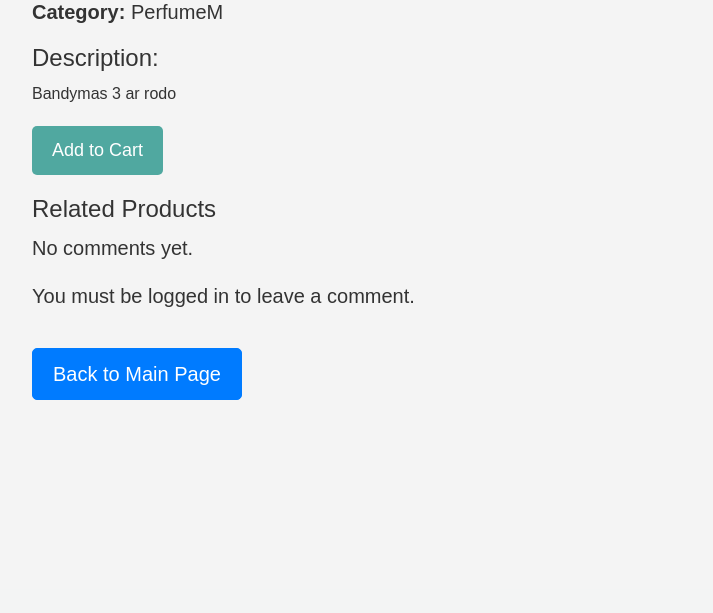
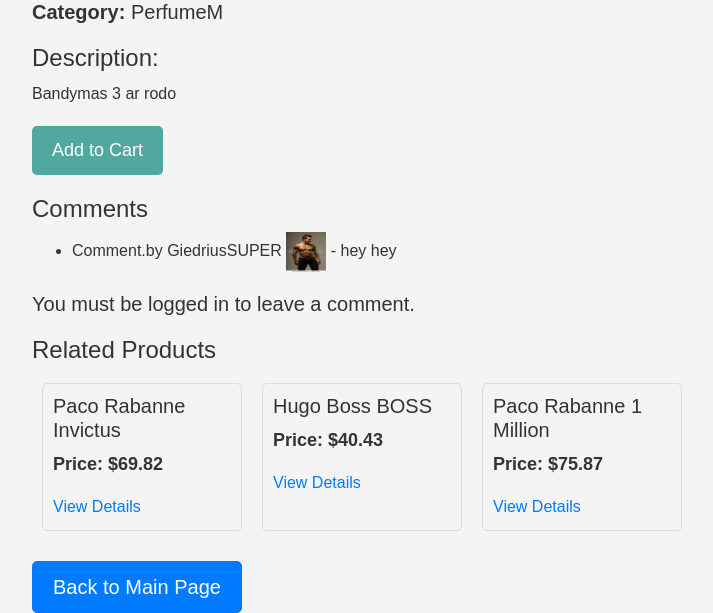
Before and after one commit to GiedriusPR/ManoEshopas, a Django app: page /product/8/ in a window 1280 px wide. Shown: the part 211-824 px from the top of the page, without its empty margins (111-824 px from the left). Before the commit the page ends 611 px from the top, so only its background shows below. Run offline with Django 4.2, Linux system fonts and the light colour scheme; data comes from the database, SQL or seed files in the repository; data that the repository does not hold is empty; some libraries are stand-ins or nearby versions.

Commit message:
working on add comment img 40x40 to see with userprofilepic+name+comment

```diff
--- a/eshopas_app/forms.py
+++ b/eshopas_app/forms.py
@@ -46,3 +46,7 @@ class ProfileUpdateForm(forms.ModelForm):
 
 class ProductCommentForm(forms.Form):
     comment = forms.CharField(widget=forms.Textarea(attrs={'rows': 4}))
+
+    def save(self, user, product):
+        comment_text = self.cleaned_data['comment']
+        Comment.objects.create(user=user, product=product, comment=comment_text)
--- a/eshopas_app/image_processors.py
+++ b/eshopas_app/image_processors.py
@@ -1,7 +1,11 @@
 from imagekit.processors import ResizeToFill
 
-# Custom processor to resize the image to a specific size
 class ResizeImageProcessor(ResizeToFill):
     width = 150
     height = 200
     upscale = False
+
+class ResizeProfilePictureinCommentProcessor(ResizeToFill):
+    width = 40
+    height = 40
+    upscale = False
--- a/eshopas_app/models.py
+++ b/eshopas_app/models.py
@@ -1,13 +1,15 @@
 from django.db import models
+from django.utils import timezone
 from PIL import Image
 import logging
 from django.shortcuts import get_object_or_404
 from imagekit.models import ImageSpecField
-from imagekit.processors import ResizeToFill
 from django.db.models.signals import post_save
 from django.dispatch import receiver
 from django.contrib.auth.models import User
-from decimal import Decimal
+from .image_processors import ResizeImageProcessor, ResizeProfilePictureinCommentProcessor, ResizeToFill
+
+
 
 
 class Category(models.Model):
@@ -78,12 +80,19 @@ class CartItem(models.Model):
 
 
 class ProductComment(models.Model):
-    product = models.ForeignKey(Product, on_delete=models.CASCADE, related_name='comments')
     user = models.ForeignKey(User, on_delete=models.CASCADE)
-    comment = models.TextField(max_length=150)
+    comment = models.TextField()
+    created_at = models.DateTimeField(default=timezone.now)
+    # Add an ImageField for the user's profile picture
+    profile_picture = models.ImageField(upload_to='comment_profile_pics', blank=True, null=True)
 
-    def __str__(self):
-        return f"Comment by {self.user.username} on {self.product.name}"
+    # Create a thumbnail of the user's profile picture with the ResizeProfilePictureinCommentProcessor
+    profile_thumbnail = ImageSpecField(
+        source='profile_picture',
+        processors=[ResizeProfilePictureinCommentProcessor],
+        format='JPEG',
+        options={'quality': 90}
+    )
 
 
 class Customer(models.Model):
--- a/eshopas_app/templates/product_detail.html
+++ b/eshopas_app/templates/product_detail.html
@@ -23,25 +23,12 @@
           <h2><strong>Favorite item:</strong> <a href="{% url 'toggle_favorite' product_id=product.id %}">♡</a></h2> <!-- Not in favorites -->
       {% endif %}
   {% endif %}
-  <!-- Display related products -->
-  <h3>Related Products</h3>
-  <div class="related-products">
-    {% for related_product in related_products %}
-      <div class="related-product">
-        <h4>{{ related_product.name }}</h4>
-        <p>Price: ${{ related_product.price }}</p>
-        <a href="{% url 'product_detail' related_product.id %}">View Details</a>
-      </div>
-    {% endfor %}
-  </div>
-
-  <!-- Display existing comments -->
   {% if comments %}
     <h2>Comments</h2>
     <ul>
       {% for comment in comments %}
         <li>
-          Comment.by{{ comment.user.username }}
+          Comment.by {{ comment.user.username }}
           <img src="{{ comment.user.profile.thumbnail.url }}" width="40" height="40">
           - {{ comment.comment }}
         </li>
@@ -63,6 +50,17 @@
     <p>You must be logged in to leave a comment.</p>
   {% endif %}
 
+  <h3>Related Products</h3>
+  <div class="related-products">
+    {% for related_product in related_products %}
+      <div class="related-product">
+        <h4>{{ related_product.name }}</h4>
+        <p>Price: ${{ related_product.price }}</p>
+        <a href="{% url 'product_detail' related_product.id %}">View Details</a>
+      </div>
+    {% endfor %}
+  </div>
+
   <!-- Back to Main Page button -->
   <a href="{% url 'index' %}" class="btn btn-primary">Back to Main Page</a>
 {% endblock %}
--- a/eshopas_app/urls.py
+++ b/eshopas_app/urls.py
@@ -1,11 +1,12 @@
 from django.urls import path, include
 from . import views
+
 
 urlpatterns = [
     path('', views.index, name='index'),
     path('products/', views.product_list, name='products'),
     path('product/<int:product_id>/', views.product_detail, name='product_detail'),
-    path('product/<int:product_id>/add_comment/', views.add_comment, name='add_comment'),
+    path('product/<int:product_id>/add_comment/', views.product_detail, name='add_comment'),
     path('category/', views.category, name='category_list'),
     path('category/<int:category_id>/', views.category_products, name='category_products'),
     path('category/<int:pk>/', views.category_detail, name='category_detail'),
--- a/eshopas_app/views.py
+++ b/eshopas_app/views.py
@@ -1,25 +1,21 @@
-from django.contrib.auth.forms import AuthenticationForm
+import logging
 from django.contrib.auth.decorators import login_required
+from django.contrib.auth.forms import AuthenticationForm, UserCreationForm
+from django.contrib.auth import authenticate, login, logout
+from django.core.paginator import Paginator
+from django.db.models import Q
+from django.http import HttpResponse, JsonResponse, HttpResponseRedirect
 from django.shortcuts import render, redirect, get_object_or_404
-from django.contrib import messages
-from django.core.paginator import Paginator
 from django.views import View
-from django.http import HttpResponse, JsonResponse, HttpResponseRedirect
-from django.contrib.auth import authenticate, login, logout
-import logging
+from django.views.decorators.http import require_POST
 from .models import (
     Category, Product, Cart, Customer, ProductOrder, Review, Orders, User_login, ProductComment, CartItem, Comment
 )
 from .forms import (
-    UserRegistrationForm, CartForm, UserUpdateForm, ProfileUpdateForm, ProductCommentForm
+    UserRegistrationForm, CartForm, UserUpdateForm, ProfileUpdateForm, ProductCommentForm,
 )
 from .templatetags.myfilters import cart_total
-from django.views.decorators.http import require_POST
-from django.db.models import Q
-from django.contrib.auth.forms import UserCreationForm
-from django.forms.models import model_to_dict
-from _decimal import Decimal
-from django.shortcuts import render, get_object_or_404
+from django.contrib import messages
 
 
 logger = logging.getLogger(__name__)
@@ -74,18 +70,23 @@ def product_detail(request, product_id):
             comment_text = form.cleaned_data['comment']
             comment = Comment.objects.create(user=request.user, product=product, comment=comment_text)
             comment.save()
-            # You may want to redirect or refresh the page after saving the comment
+            # Redirect back to the product detail page after submitting a comment
+            return redirect('product_detail', product_id=product_id)
 
     else:
         form = ProductCommentForm()
 
+    related_products = Product.objects.filter(category=product.category).exclude(id=product_id)[:3]
+
     context = {
         'product': product,
+        'related_products': related_products,
         'comments': comments,
         'form': form,
     }
 
     return render(request, 'product_detail.html', context)
+
 
 @login_required
 def cart(request):
@@ -272,17 +273,16 @@ def get_product_by_id(product_id):
 @login_required
 def add_comment(request, product_id):
     product = get_object_or_404(Product, pk=product_id)
-
     if request.method == 'POST':
-        form = ProductCommentForm(request.POST)
+        form = ProductCommentForm(request.POST, request.FILES)
         if form.is_valid():
-            comment = form.cleaned_data['comment']
-            user = request.user
-            ProductComment.objects.create(product=product, user=user, comment=comment)
+            comment = form.save(commit=False)
+            comment.product = product
+            comment.user = request.user
+            comment.save()
             return redirect('product_detail', product_id=product_id)
     else:
         form = ProductCommentForm()
-
     return render(request, 'add_comment.html', {'form': form})
 
 
--- a/static/css/styles.css
+++ b/static/css/styles.css
@@ -265,3 +265,9 @@ a.btn-primary:hover {
   font-size: 18px;
   font-weight: bold;
 }
+
+.comment-profile-pic {
+    width: 40px;
+    height: 40px;
+    border-radius: 50%;
+}
```
Also changed, not shown: eshopas_app/templates/add_comment.html (+14 -10 lines), data/db.sqlite3, eshopas_app/migrations/0016_rename_address_profile_home_address_and_more.py (added), eshopas_app/migrations/0017_remove_profile_city_town_remove_profile_home_address_and_more.py (added), eshopas_app/migrations/0018_profile_home_address.py (added), eshopas_app/migrations/0019_remove_profile_address_profile_city_town.py (added), eshopas_app/migrations/0020_comment.py (added), eshopas_app/migrations/0021_remove_productcomment_product_and_more.py (added), 1 other file.
